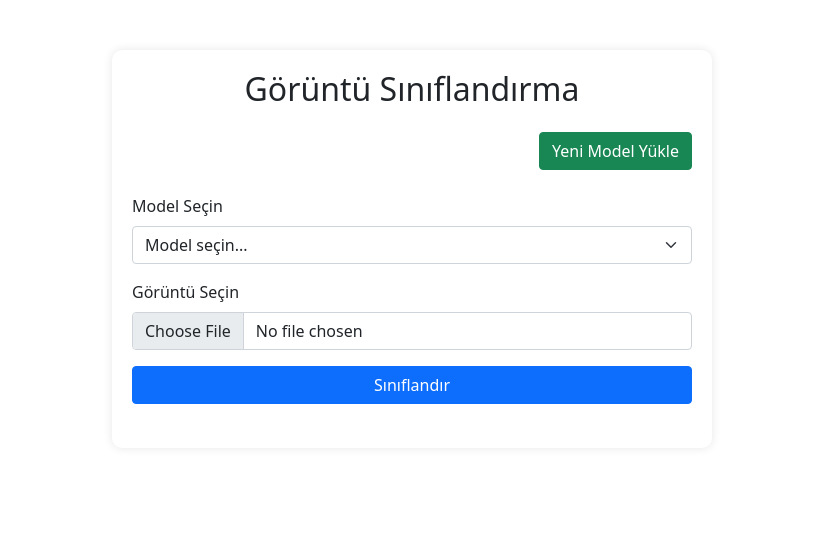
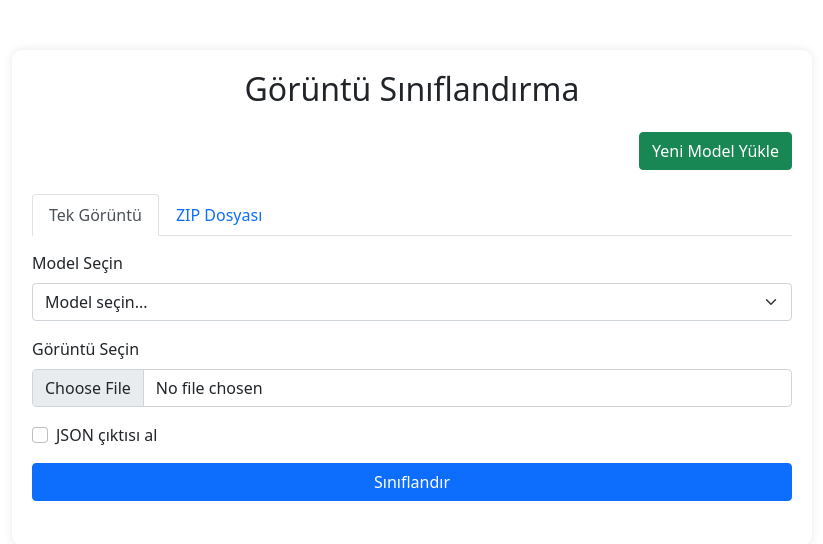
Before and after one commit to EyupEnsarKara/Image-Classification, a Django app: page / in a window 1280 px wide. Shown: the top 544 px of the page, without its empty margins (228-1051 px from the left). Run offline with Django 5.2, Linux system fonts and the light colour scheme; data that the repository does not hold is empty.

Commit message:
Tek görüntü ve ZIP dosyası yükleme işlevselliği eklendi; sınıflandırma sonuçları JSON formatında döndürülebilir. Kullanıcı arayüzü güncellendi, yeni sekmeler eklendi.

```diff
--- a/image_classifier_web/classifier/templates/classifier/classification.html
+++ b/image_classifier_web/classifier/templates/classifier/classification.html
@@ -5,7 +5,7 @@
     <link href="https://cdn.jsdelivr.net/npm/bootstrap@5.1.3/dist/css/bootstrap.min.css" rel="stylesheet">
     <style>
         .upload-container {
-            max-width: 600px;
+            max-width: 800px;
             margin: 50px auto;
             padding: 20px;
             box-shadow: 0 0 10px rgba(0,0,0,0.1);
@@ -20,6 +20,13 @@
             margin: 20px 0;
             border-radius: 5px;
         }
+        .zip-results {
+            max-height: 400px;
+            overflow-y: auto;
+        }
+        .tab-content {
+            padding-top: 15px;
+        }
     </style>
 </head>
 <body>
@@ -31,6 +38,17 @@
                 <a href="{% url 'upload_model' %}" class="btn btn-success">Yeni Model Yükle</a>
             </div>
 
+            <ul class="nav nav-tabs" id="uploadTabs" role="tablist">
+                <li class="nav-item" role="presentation">
+                    <button class="nav-link active" id="image-tab" data-bs-toggle="tab" data-bs-target="#image-content" type="button" role="tab">Tek Görüntü</button>
+                </li>
+                <li class="nav-item" role="presentation">
+                    <button class="nav-link" id="zip-tab" data-bs-toggle="tab" data-bs-target="#zip-content" type="button" role="tab">ZIP Dosyası</button>
+                </li>
+            </ul>
+
+            <div class="tab-content" id="uploadTabsContent">
+                <div class="tab-pane fade show active" id="image-content" role="tabpanel">
                     <form method="post" enctype="multipart/form-data" class="mb-4">
                         {% csrf_token %}
                         <div class="mb-3">
@@ -48,8 +66,41 @@
                             <label for="image" class="form-label">Görüntü Seçin</label>
                             <input type="file" class="form-control" id="image" name="image" accept="image/*" required>
                         </div>
+                        <div class="mb-3 form-check">
+                            <input type="checkbox" class="form-check-input" id="json-output" name="json">
+                            <label class="form-check-label" for="json-output">JSON çıktısı al</label>
+                        </div>
                         <button type="submit" class="btn btn-primary w-100">Sınıflandır</button>
                     </form>
+                </div>
+
+                <div class="tab-pane fade" id="zip-content" role="tabpanel">
+                    <form method="post" enctype="multipart/form-data" class="mb-4">
+                        {% csrf_token %}
+                        <div class="mb-3">
+                            <label for="zip-model" class="form-label">Model Seçin</label>
+                            <select class="form-select" id="zip-model" name="model" required>
+                                <option value="">Model seçin...</option>
+                                {% for model in models %}
+                                <option value="{{ model.id }}" {% if selected_model == model.id|stringformat:"s" %}selected{% endif %}>
+                                    {{ model.name }}
+                                </option>
+                                {% endfor %}
+                            </select>
+                        </div>
+                        <div class="mb-3">
+                            <label for="zip_file" class="form-label">ZIP Dosyası Seçin</label>
+                            <input type="file" class="form-control" id="zip_file" name="zip_file" accept=".zip" required>
+                            <div class="form-text">ZIP dosyanız içinde .jpg, .jpeg veya .png uzantılı görüntüler olmalıdır.</div>
+                        </div>
+                        <div class="mb-3 form-check">
+                            <input type="checkbox" class="form-check-input" id="zip-json-output" name="json">
+                            <label class="form-check-label" for="zip-json-output">JSON çıktısı al</label>
+                        </div>
+                        <button type="submit" class="btn btn-primary w-100">Sınıflandır</button>
+                    </form>
+                </div>
+            </div>
 
             {% if error %}
             <div class="alert alert-danger">
@@ -66,7 +117,35 @@
                 </div>
             </div>
             {% endif %}
+
+            {% if zip_results %}
+            <div class="result-container">
+                <h4 class="text-center mb-3">ZIP Dosyası Sonuçları</h4>
+                <div class="table-responsive zip-results">
+                    <table class="table table-striped">
+                        <thead>
+                            <tr>
+                                <th>Dosya</th>
+                                <th>Tahmin</th>
+                                <th>Güven Oranı</th>
+                            </tr>
+                        </thead>
+                        <tbody>
+                            {% for result in zip_results %}
+                            <tr>
+                                <td>{{ result.filename }}</td>
+                                <td>{{ result.predicted_class }}</td>
+                                <td>{{ result.confidence }}%</td>
+                            </tr>
+                            {% endfor %}
+                        </tbody>
+                    </table>
                 </div>
             </div>
+            {% endif %}
+        </div>
+    </div>
+
+    <script src="https://cdn.jsdelivr.net/npm/bootstrap@5.1.3/dist/js/bootstrap.bundle.min.js"></script>
 </body>
 </html>
--- a/image_classifier_web/classifier/urls.py
+++ b/image_classifier_web/classifier/urls.py
@@ -4,4 +4,5 @@ from . import views
 urlpatterns = [
     path('', views.image_classification, name='image_classification'),
     path('upload-model/', views.upload_model, name='upload_model'),
+    path('api/classify/', views.image_classification, name='api_classification'),
 ]
--- a/image_classifier_web/classifier/views.py
+++ b/image_classifier_web/classifier/views.py
@@ -1,11 +1,17 @@
 from django.shortcuts import render, redirect
 from django.conf import settings
 from django.contrib import messages
+from django.http import JsonResponse
 from .models import UploadedImage, ModelFile
 import torch
 import torchvision
 from PIL import Image
 import os
+import zipfile
+import tempfile
+import json
+import uuid
+import shutil
 
 def get_class_names():
     # yazlab-data/train klasörünü Django projesinin içinde ara
@@ -53,49 +59,128 @@ def upload_model(request):
 
     return render(request, 'classifier/upload_model.html')
 
+def classify_single_image(model, class_names, image_path):
+    try:
+        processed_image = process_image(image_path)
+
+        with torch.no_grad():
+            output = model(processed_image)
+            probabilities = torch.nn.functional.softmax(output[0], dim=0)
+            predicted_class = class_names[probabilities.argmax().item()]
+            confidence = probabilities.max().item() * 100
+
+        return {
+            "predicted_class": predicted_class,
+            "confidence": round(confidence, 2)
+        }
+    except Exception as e:
+        return {"error": str(e)}
+
 def image_classification(request):
     models = ModelFile.objects.all()
 
-    if request.method == 'POST' and request.FILES.get('image'):
+    # JSON yanıtı isteniyor mu kontrol et
+    want_json = request.GET.get('json', False) or request.POST.get('json', False)
+
+    if request.method == 'POST':
         model_id = request.POST.get('model')
+
         if not model_id:
+            error_message = 'Lütfen bir model seçin'
+            if want_json:
+                return JsonResponse({"error": error_message}, status=400)
             return render(request, 'classifier/classification.html', {
-                'error': 'Lütfen bir model seçin',
+                'error': error_message,
                 'models': models
             })
 
         try:
             model_file = ModelFile.objects.get(id=model_id)
-            image_instance = UploadedImage(
-                image=request.FILES['image'],
-                model_used=model_file
-            )
-            image_instance.save()
+            model, class_names = load_model(model_file)
 
-            model, class_names = load_model(model_file)
-            image_path = os.path.join(settings.MEDIA_ROOT, str(image_instance.image))
-            processed_image = process_image(image_path)
+            # Zip dosyası kontrolü
+            if request.FILES.get('zip_file'):
+                zip_file = request.FILES['zip_file']
+                temp_dir = tempfile.mkdtemp()
+                results = []
 
-            with torch.no_grad():
-                output = model(processed_image)
-                probabilities = torch.nn.functional.softmax(output[0], dim=0)
-                predicted_class = class_names[probabilities.argmax().item()]
-                confidence = probabilities.max().item() * 100
+                try:
+                    # Zip dosyasını geçici dizine çıkar
+                    with zipfile.ZipFile(zip_file, 'r') as zip_ref:
+                        zip_ref.extractall(temp_dir)
 
-            image_instance.prediction = f"{predicted_class} ({confidence:.2f}%)"
-            image_instance.save()
+                    # Her bir resmi sınıflandır
+                    for root, _, files in os.walk(temp_dir):
+                        for file in files:
+                            if file.lower().endswith(('.png', '.jpg', '.jpeg')):
+                                image_path = os.path.join(root, file)
+                                result = classify_single_image(model, class_names, image_path)
+                                result['filename'] = file
+                                results.append(result)
 
-            return render(request, 'classifier/classification.html', {
-                'image_url': image_instance.image.url,
-                'prediction': image_instance.prediction,
-                'models': models,
-                'selected_model': model_id
-            })
+                    if want_json:
+                        return JsonResponse({
+                            "zip_analysis": results
+                        })
+
+                    return render(request, 'classifier/classification.html', {
+                        'zip_results': results,
+                        'models': models,
+                        'selected_model': model_id
+                    })
+                finally:
+                    # Geçici dizini temizle
+                    shutil.rmtree(temp_dir, ignore_errors=True)
+
+            # Tek resim işleme
+            elif request.FILES.get('image'):
+                image_instance = UploadedImage(
+                    image=request.FILES['image'],
+                    model_used=model_file
+                )
+                image_instance.save()
+
+                image_path = os.path.join(settings.MEDIA_ROOT, str(image_instance.image))
+                result = classify_single_image(model, class_names, image_path)
+
+                if "error" not in result:
+                    prediction_text = f"{result['predicted_class']} ({result['confidence']}%)"
+                    image_instance.prediction = prediction_text
+                    image_instance.save()
+
+                    if want_json:
+                        return JsonResponse({
+                            "image_url": request.build_absolute_uri(image_instance.image.url),
+                            "prediction": result
+                        })
+
+                    return render(request, 'classifier/classification.html', {
+                        'image_url': image_instance.image.url,
+                        'prediction': prediction_text,
+                        'models': models,
+                        'selected_model': model_id
+                    })
+                else:
+                    if want_json:
+                        return JsonResponse({"error": result["error"]}, status=500)
+            else:
+                error_message = 'Lütfen bir resim veya zip dosyası yükleyin'
+                if want_json:
+                    return JsonResponse({"error": error_message}, status=400)
+                return render(request, 'classifier/classification.html', {
+                    'error': error_message,
+                    'models': models
+                })
 
         except Exception as e:
+            error_message = f"Sınıflandırma hatası: {str(e)}"
+            if want_json:
+                return JsonResponse({"error": error_message}, status=500)
             return render(request, 'classifier/classification.html', {
-                'error': f"Sınıflandırma hatası: {str(e)}",
+                'error': error_message,
                 'models': models
             })
 
+    if want_json:
+        return JsonResponse({"message": "POST isteği bekleniyor"})
     return render(request, 'classifier/classification.html', {'models': models})
```
Lines whose indentation alone changed are shown as unchanged.
